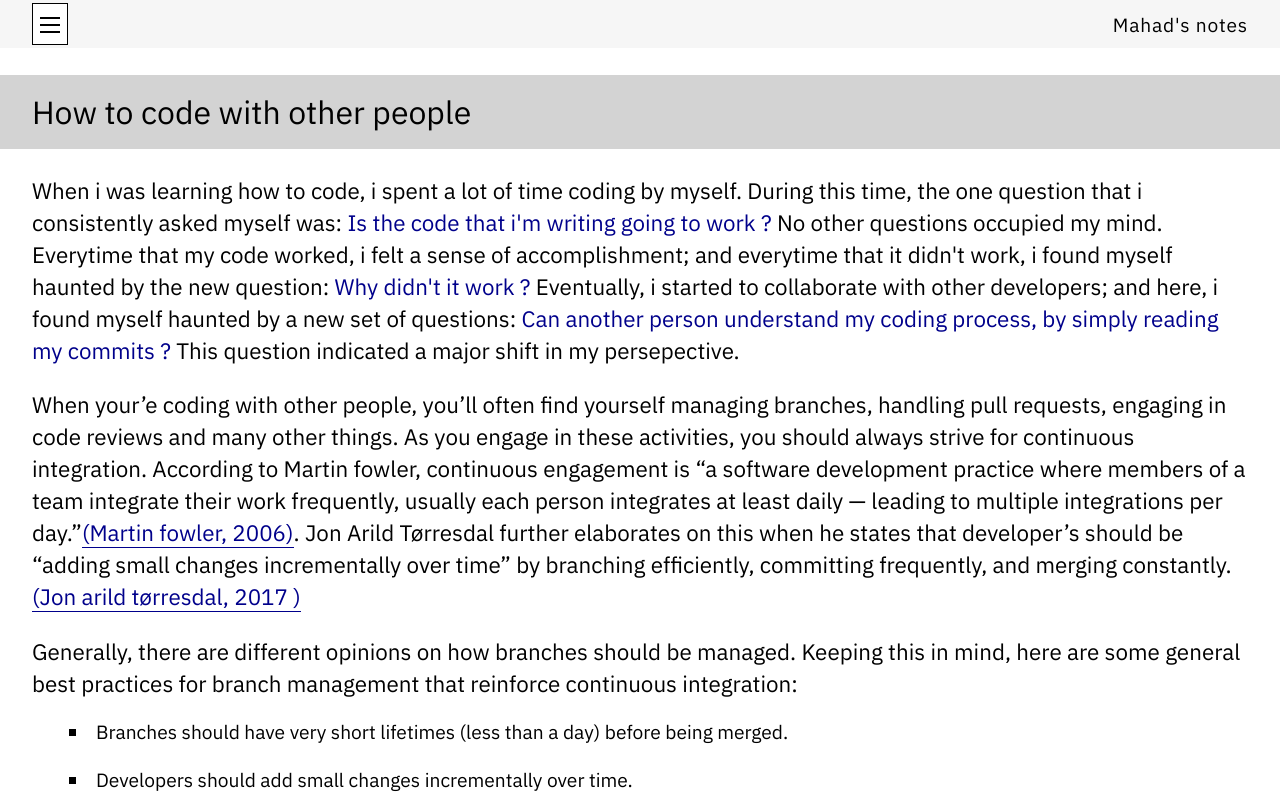
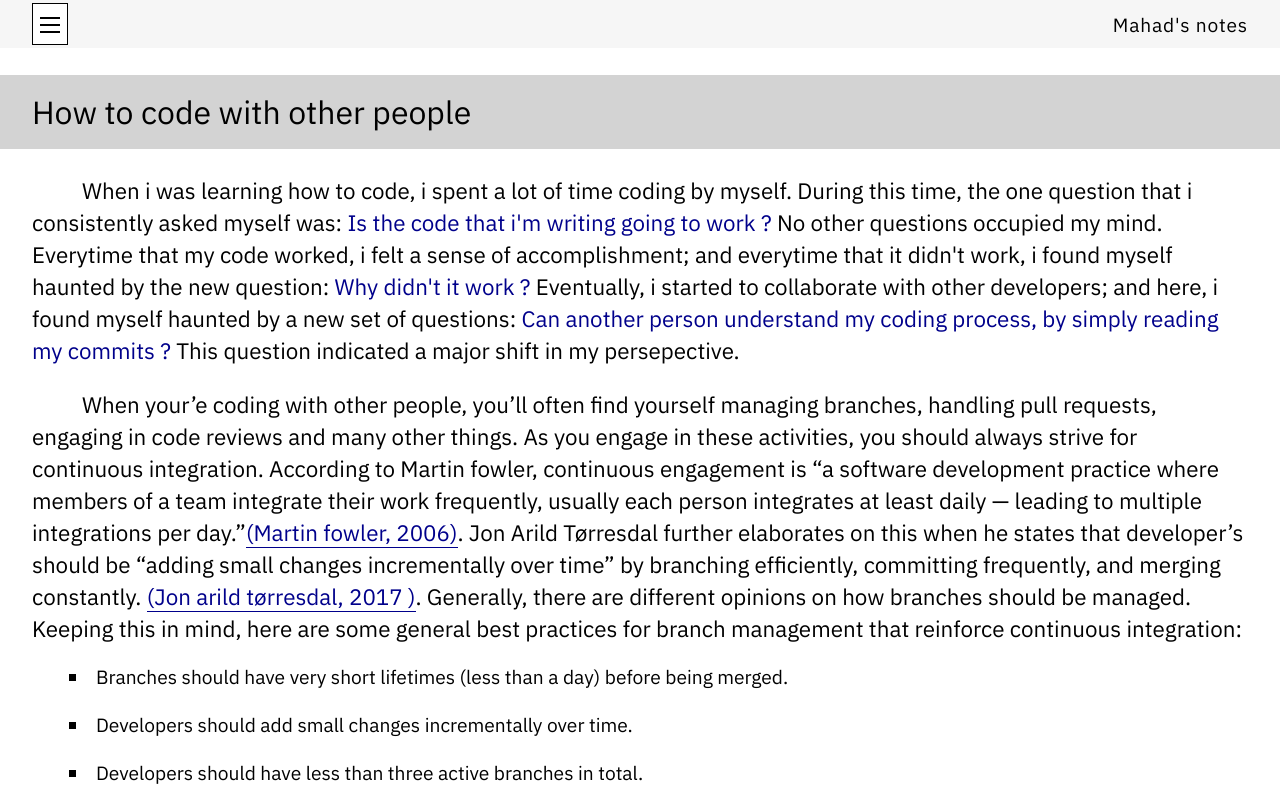
Before and after one commit to Elir-Mahad/notes, a Next.js app: page /coding-with-other-people in a window 1280 px wide. Shown: the top 800 px of the page. Built offline with nearby package versions, Linux system fonts and the light colour scheme.

Commit message:
refactor(collab): replace intro sentence tagged template with paragraph

```diff
--- a/pages/coding-with-other-people.js
+++ b/pages/coding-with-other-people.js
@@ -37,7 +37,7 @@ function Collab() {
         How to code with other people
       </PostTitle>
       <BlogBody>
-        <Sentence>
+        <Paragraph>
           When i was learning how to code, i spent a lot of time coding by
           myself. During this time, the one question that i consistently asked
           myself was:{" "}
@@ -55,8 +55,8 @@ function Collab() {
             my commits ?
           </span>{" "}
           This question indicated a major shift in my persepective.
-        </Sentence>
-        <Sentence>
+        </Paragraph>
+        <Paragraph>
           When your’e coding with other people, you’ll often find yourself
           managing branches, handling pull requests, engaging in code reviews
           and many other things. As you engage in these activities, you should
@@ -74,13 +74,10 @@ function Collab() {
           <UrlLink href="https://mrdevops.io/if-you-still-insist-on-feature-branching-you-are-hurting-your-business-and-our-profession-32e1109d4594">
             (Jon arild tørresdal, 2017 )
           </UrlLink>
-        </Sentence>
-        {/*  */}
-        <Sentence>
-          Generally, there are different opinions on how branches should be
+          . Generally, there are different opinions on how branches should be
           managed. Keeping this in mind, here are some general best practices
           for branch management that reinforce continuous integration:
-        </Sentence>
+        </Paragraph>
 
         <Litem>
           Branches should have very short lifetimes (less than a day) before
```
